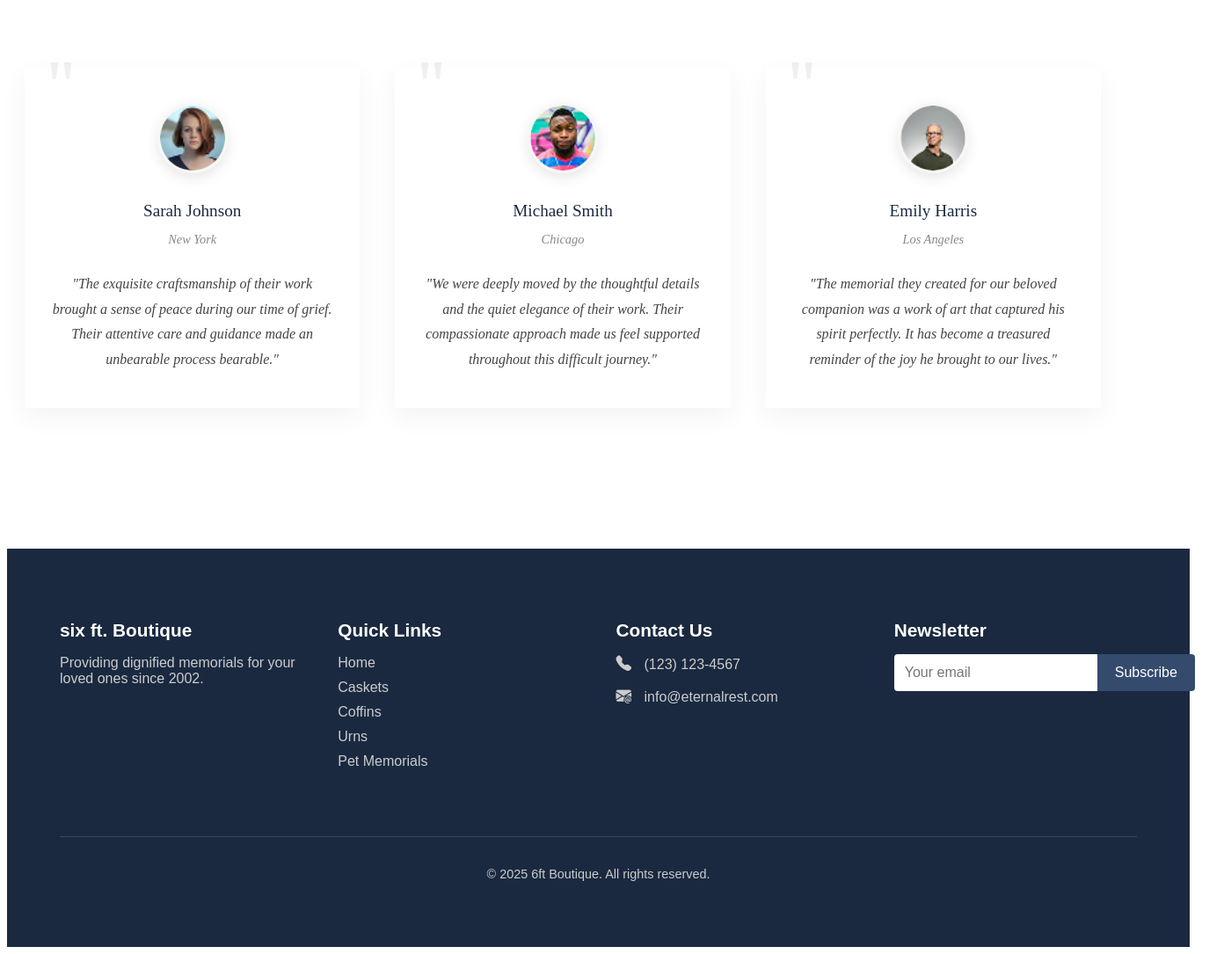
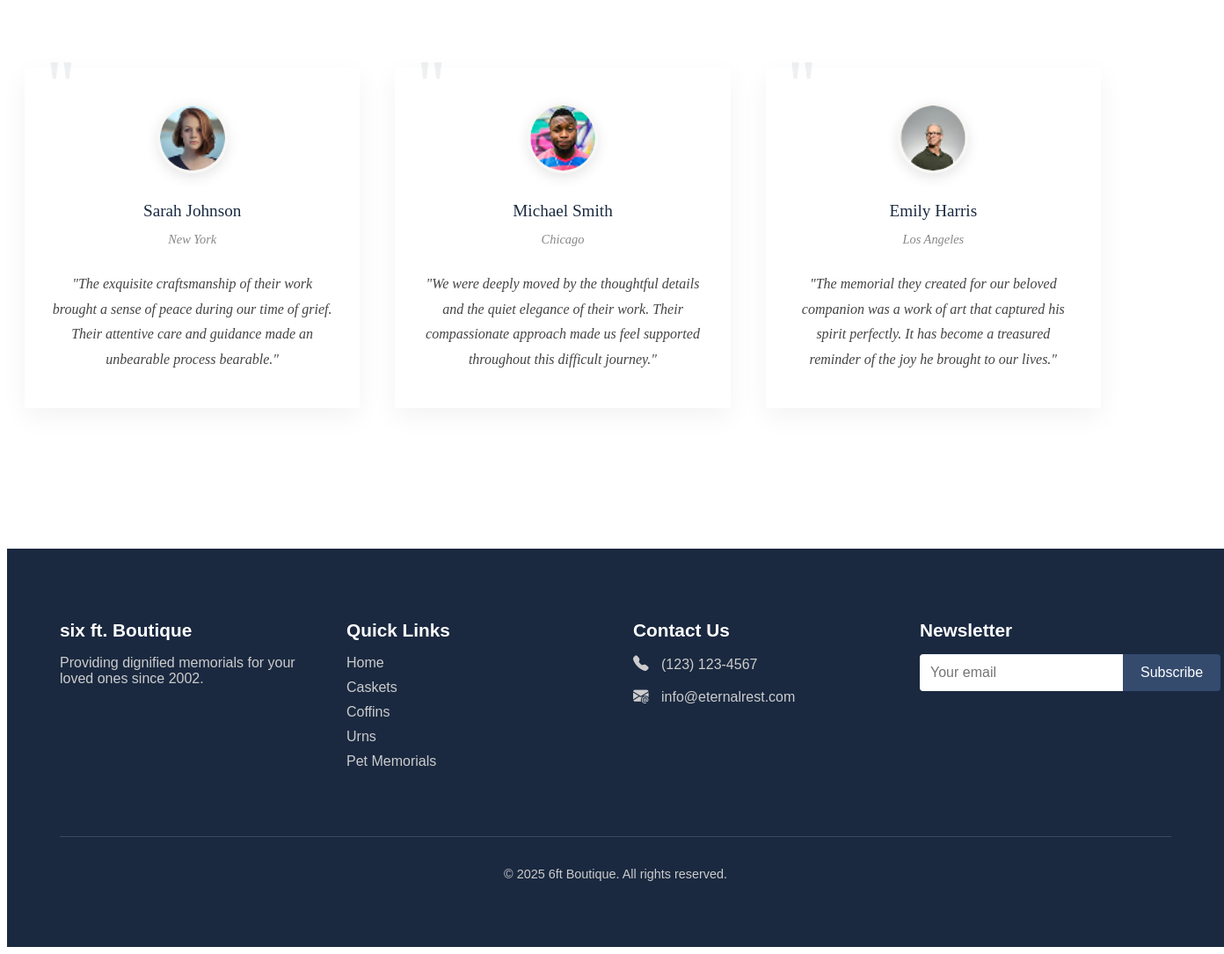
Before and after one commit to mikaeel203/Module-3-Core-Project---Ecommerce-website, a Vue app in the folder frontend/: page / in a window 1280 px wide. Shown: the part 2152-3237 px from the top of the page at 88% size, 1392 px wide, since content can reach past the window. Built offline with nearby package versions, Linux system fonts and the light colour scheme.

Commit message:
footer and header width

```diff
--- a/frontend/src/components/FooterComp.vue
+++ b/frontend/src/components/FooterComp.vue
@@ -52,8 +52,9 @@ export default {
   color: white;
   padding: 60px ;
   margin-top: 40px;
-  width: 1225px;
+  width: 100%;
   font-family: "Arial", sans-serif;
+
 }
 
 .footer-sections {
```
